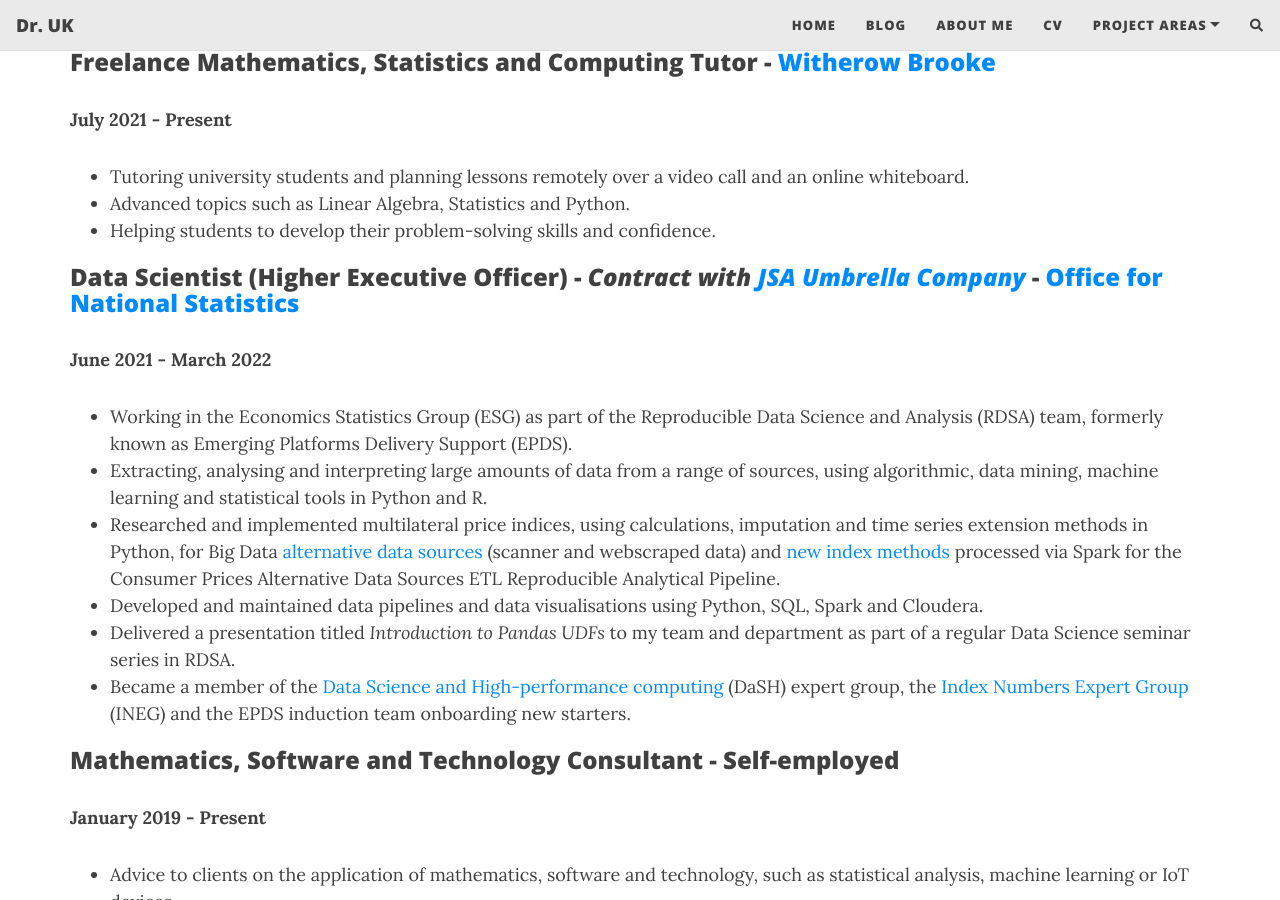
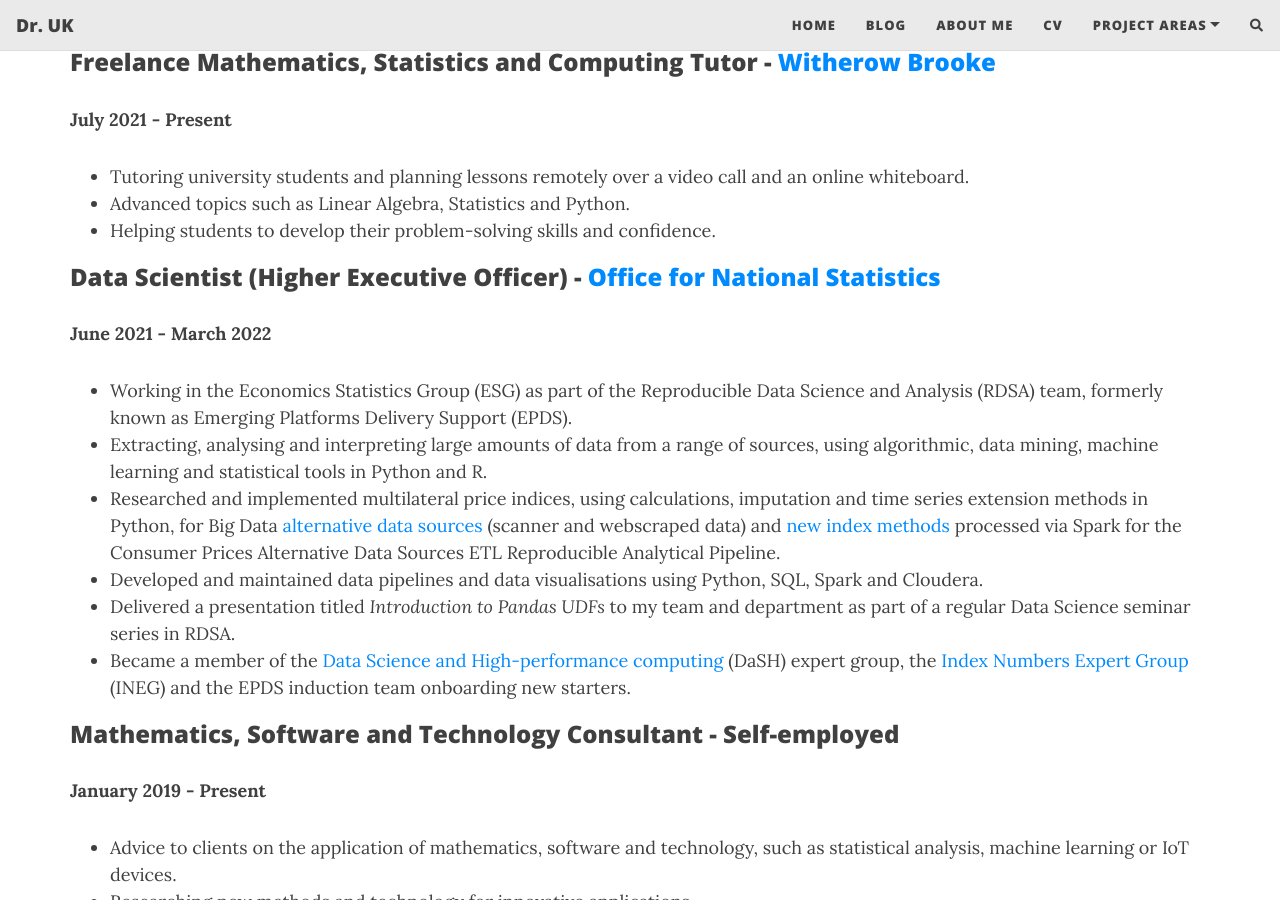
Before and after one commit to drrobotk/drrobotk.github.io, a Jekyll site: the page built from cv.md, in a window 1280 px wide and 900 px high, scrolled down 2647 px. Built offline with Jekyll 4.4.1, drawn with Linux system fonts in a browser that asks for light colours; nearby versions of some CDN libraries; comment, search, counter and statistics services are not loaded.

Commit message:
Update cv.md

```diff
--- a/cv.md
+++ b/cv.md
@@ -81,7 +81,7 @@
 -   Advanced topics such as Linear Algebra, Statistics and Python.
 -  Helping students to develop their problem-solving skills and confidence.
 
-### **Data Scientist (Higher Executive Officer)** - *Contract with [JSA Umbrella Company](https://workwellsolutions.com/)* - [Office for National Statistics](https://www.ons.gov.uk/)
+### **Data Scientist (Higher Executive Officer)** - [Office for National Statistics](https://www.ons.gov.uk/)
 
 **June 2021 - March 2022**
 -   Working in the Economics Statistics Group (ESG) as part of the Reproducible Data Science and Analysis (RDSA) team, formerly known as Emerging Platforms Delivery Support (EPDS).
```
